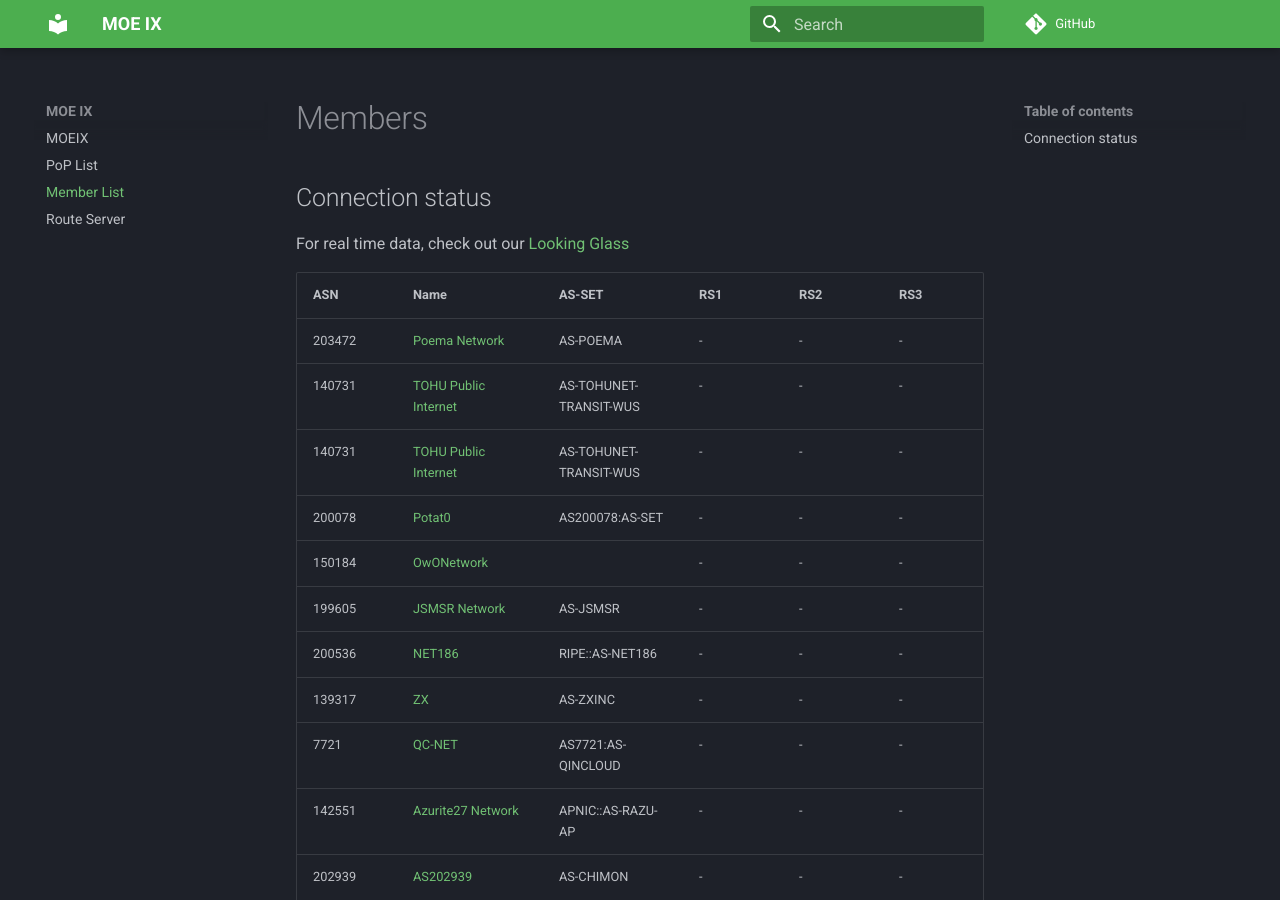
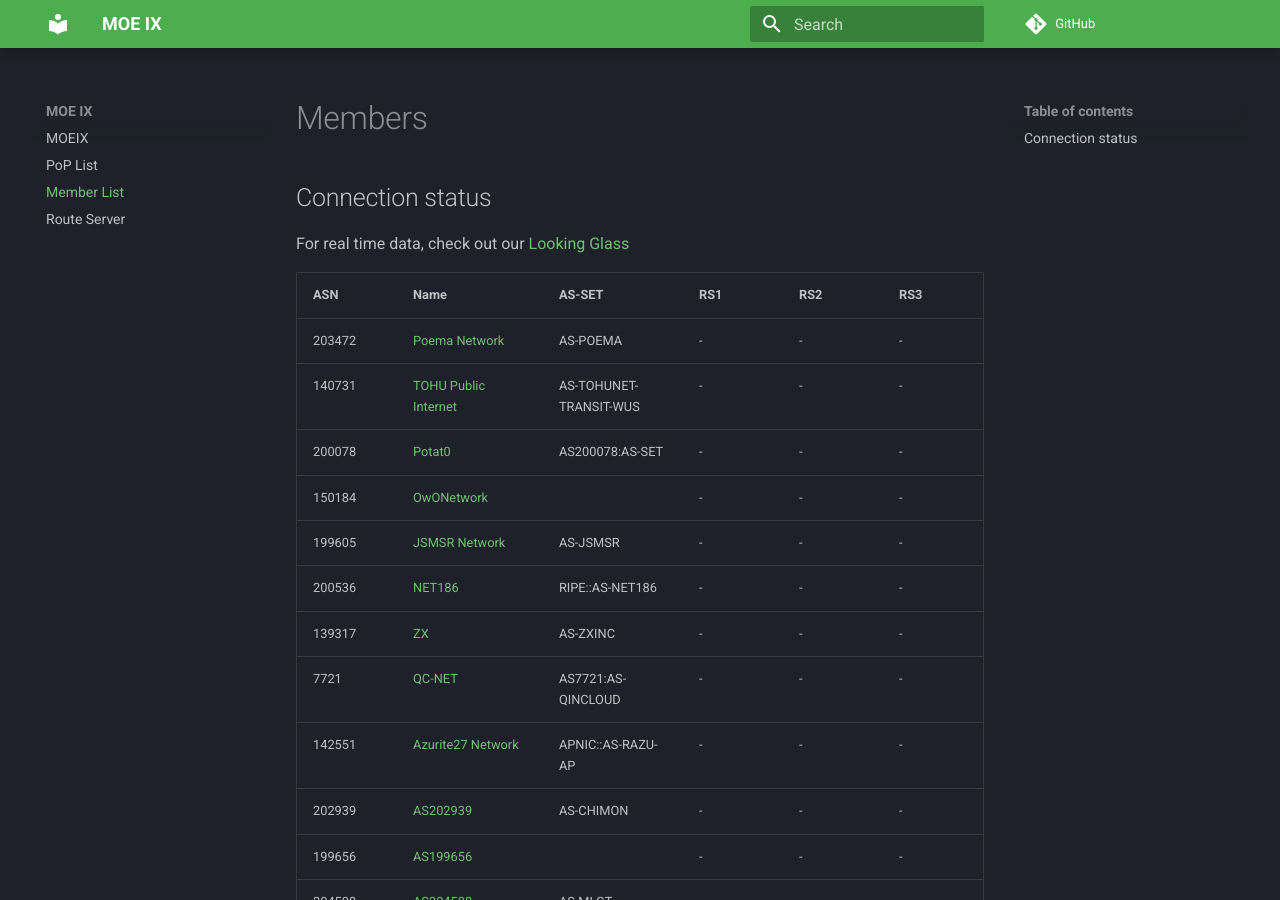
Before and after one commit to MoeIX-SEA/MOEIX-PAGE, an MkDocs documentation site: the page built from docs/members.md, in a window 1280 px wide and 900 px high. Built offline with MkDocs 1.6.1 and Material for MkDocs 9.7.7, drawn with Linux system fonts in a browser that asks for light colours; comment, search, counter and statistics services are not loaded; part of the change alters nothing that is shown.

Commit message:
sync members at 2023-06-27 01:56:45

```diff
--- a/docs/members.md
+++ b/docs/members.md
@@ -8,7 +8,6 @@ For real time data, check out our [Looking Glass](https://lg-moeix.moeqing.com:8
 |-----|-----|-----|-----|-----|-----|
 | 203472 | [Poema Network](https://bgp.tools/as/203472) | AS-POEMA | - {: neigh_ip='2a0a:280:f000:3:0:20:3472:0' RS='RS1' } | - {: neigh_ip='2a0a:280:f000:3:0:20:3472:0' RS='RS2' } | - {: neigh_ip='2a0a:280:f000:3:0:20:3472:0' RS='RS3' } |
 | 140731 | [TOHU Public Internet](https://bgp.tools/as/140731) | AS-TOHUNET-TRANSIT-WUS | - {: neigh_ip='2a0a:280:f000:3:0:14:731:0' RS='RS1' } | - {: neigh_ip='2a0a:280:f000:3:0:14:731:0' RS='RS2' } | - {: neigh_ip='2a0a:280:f000:3:0:14:731:0' RS='RS3' } |
-| 140731 | [TOHU Public Internet](https://bgp.tools/as/140731) | AS-TOHUNET-TRANSIT-WUS | - {: neigh_ip='23.146.72.196' RS='RS1' } | - {: neigh_ip='23.146.72.196' RS='RS2' } | - {: neigh_ip='23.146.72.196' RS='RS3' } |
 | 200078 | [Potat0](https://bgp.tools/as/200078) | AS200078:AS-SET | - {: neigh_ip='2a0a:280:f000:3:0:20:78:0' RS='RS1' } | - {: neigh_ip='2a0a:280:f000:3:0:20:78:0' RS='RS2' } | - {: neigh_ip='2a0a:280:f000:3:0:20:78:0' RS='RS3' } |
 | 150184 | [OwONetwork](https://bgp.tools/as/150184) |  | - {: neigh_ip='2a0a:280:f000:3:0:15:184:0' RS='RS1' } | - {: neigh_ip='2a0a:280:f000:3:0:15:184:0' RS='RS2' } | - {: neigh_ip='2a0a:280:f000:3:0:15:184:0' RS='RS3' } |
 | 199605 | [JSMSR Network](https://bgp.tools/as/199605) | AS-JSMSR | - {: neigh_ip='2a0a:280:f000:3:0:19:9605:0' RS='RS1' } | - {: neigh_ip='2a0a:280:f000:3:0:19:9605:0' RS='RS2' } | - {: neigh_ip='2a0a:280:f000:3:0:19:9605:0' RS='RS3' } |
@@ -20,8 +19,8 @@ For real time data, check out our [Looking Glass](https://lg-moeix.moeqing.com:8
 | 199656 | [AS199656](https://bgp.tools/as/199656) |  | - {: neigh_ip='2a0a:280:f000:3:0:19:9656:0' RS='RS1' } | - {: neigh_ip='2a0a:280:f000:3:0:19:9656:0' RS='RS2' } | - {: neigh_ip='2a0a:280:f000:3:0:19:9656:0' RS='RS3' } |
 | 204508 | [AS204508](https://bgp.tools/as/204508) | AS-MLGT | - {: neigh_ip='2a0a:280:f000:3:0:20:4508:0' RS='RS1' } | - {: neigh_ip='2a0a:280:f000:3:0:20:4508:0' RS='RS2' } | - {: neigh_ip='2a0a:280:f000:3:0:20:4508:0' RS='RS3' } |
 | 57934 | [AS57934](https://bgp.tools/as/57934) | AS-WJY | - {: neigh_ip='2a0a:280:f000:3:0:5:7934:0' RS='RS1' } | - {: neigh_ip='2a0a:280:f000:3:0:5:7934:0' RS='RS2' } | - {: neigh_ip='2a0a:280:f000:3:0:5:7934:0' RS='RS3' } |
+| 200105 | [MoeQing Network](https://bgp.tools/as/200105) | AS-MoeQing | - {: neigh_ip='23.146.72.197' RS='RS1' } | - {: neigh_ip='23.146.72.197' RS='RS2' } | - {: neigh_ip='23.146.72.197' RS='RS3' } |
 | 200105 | [MoeQing Network](https://bgp.tools/as/200105) | AS-MoeQing | - {: neigh_ip='2a0a:280:f000:3:0:20:105:0' RS='RS1' } | - {: neigh_ip='2a0a:280:f000:3:0:20:105:0' RS='RS2' } | - {: neigh_ip='2a0a:280:f000:3:0:20:105:0' RS='RS3' } |
-| 200105 | [MoeQing Network](https://bgp.tools/as/200105) | AS-MoeQing | - {: neigh_ip='23.146.72.197' RS='RS1' } | - {: neigh_ip='23.146.72.197' RS='RS2' } | - {: neigh_ip='23.146.72.197' RS='RS3' } |
 | 201217 | [RADISHCLOUD](https://bgp.tools/as/201217) | AS-RADISH | - {: neigh_ip='2a0a:280:f000:3:0:20:1217:0' RS='RS1' } | - {: neigh_ip='2a0a:280:f000:3:0:20:1217:0' RS='RS2' } | - {: neigh_ip='2a0a:280:f000:3:0:20:1217:0' RS='RS3' } |
 | 203888 | [YU-Net](https://bgp.tools/as/203888) | AS-YU | - {: neigh_ip='2a0a:280:f000:3:0:20:3888:0' RS='RS1' } | - {: neigh_ip='2a0a:280:f000:3:0:20:3888:0' RS='RS2' } | - {: neigh_ip='2a0a:280:f000:3:0:20:3888:0' RS='RS3' } |
 | 203236 | [Lily Network](https://bgp.tools/as/203236) | AS-LILY | - {: neigh_ip='2a0a:280:f000:3:0:20:3236:0' RS='RS1' } | - {: neigh_ip='2a0a:280:f000:3:0:20:3236:0' RS='RS2' } | - {: neigh_ip='2a0a:280:f000:3:0:20:3236:0' RS='RS3' } |
@@ -58,8 +57,8 @@ async function render_mamber_list(rs_info){
             table_block.innerHTML = "-".link(get_state_url(0,client.name,"detail",proxy_url,lg_baseurl))
             continue;
         };
-        let num_i = client.route.ipv6.imported;
-        let num_f = client.route.ipv6.filtered;
+        let num_i = client.route.ipv4.imported + client.route.ipv6.imported;
+        let num_f = client.route.ipv4.filtered + client.route.ipv6.filtered;
         table_block.innerHTML = num_i.toString().link(get_state_url(num_i,client.name,"route_from_protocol_all",proxy_url,lg_baseurl)) + "," +
         num_f.toString().link(get_state_url(num_f,client.name,"route_filtered_from_protocol_all",proxy_url,lg_baseurl));
     };
```
Also changed, not shown: site/index.html, site/members/index.html, site/search/search_index.json, site/sitemap.xml, 1 other file.
